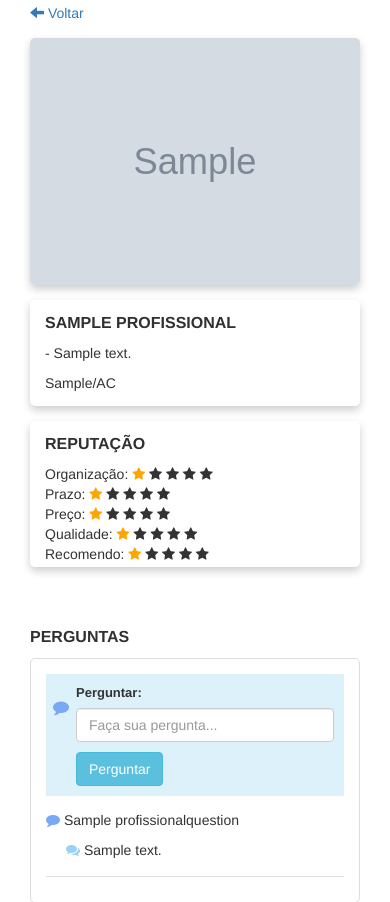
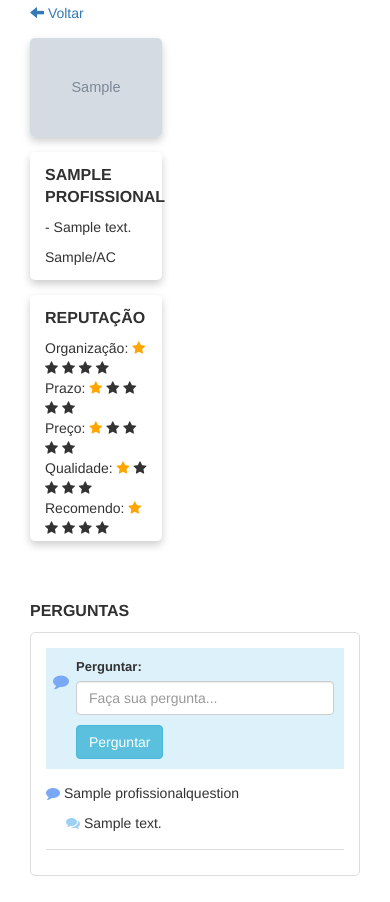
Before and after one commit to kaiserthiago/contratou, a Django app: page /profissional/detalhe/1/ in a window 390 px wide. Shown: the part 56-958 px from the top of the page. Run offline with Django 3.2, Linux system fonts and the light colour scheme; a user stored in the database is signed in; tables that the repository leaves empty hold one stand-in row (values such as "Sample post"); grey boxes marked "Sample" are stand-in pictures; some libraries are stand-ins or nearby versions.

Commit message:
prof detail

```diff
--- a/contratou/templates/contratou/profissional_detalhe.html
+++ b/contratou/templates/contratou/profissional_detalhe.html
@@ -14,13 +14,13 @@
         {% for profissional in profissionais %}
             <section class="section-content">
                 <div class="container">
-                    <div class="row">
-                        <div class="col-md-3">
+{#                    <div class="row">#}
+{#                        <div class="col-md-3">#}
                             <div class="card">
                                 <img src="{{ profissional.foto.url }}" style="width:100%">
                             </div>
-                        </div>
-                        <div class="col-md-6">
+{#                        </div>#}
+{#                        <div class="col-md-6">#}
                             <div class="card">
                                 <div class="container">
                                     <h4><strong>{{ profissional.nome }}</strong></h4>
@@ -30,8 +30,8 @@
                                     <p>{{ profissional.cidade }}/{{ profissional.uf }}</p>
                                 </div>
                             </div>
-                        </div>
-                        <div class="col-md-3">
+{#                        </div>#}
+{#                        <div class="col-md-3">#}
                             <div class="card">
                                 <div class="container">
                                     <h4><strong>Reputação</strong></h4>
@@ -202,8 +202,8 @@
                                     <br>
                                 </div>
                             </div>
-                        </div>
-                    </div>
+{#                        </div>#}
+{#                    </div>#}
                 </div>
             </section>
         {% endfor %}
--- a/static/css/layout.css
+++ b/static/css/layout.css
@@ -224,7 +224,7 @@ h4 {
 .card {
     box-shadow: 0 4px 8px 0 rgba(0,0,0,0.2);
     transition: 0.3s;
-    width: 100%;
+    width: 40%;
     border-radius: 5px;
     margin-bottom: 15px;
 }
```
